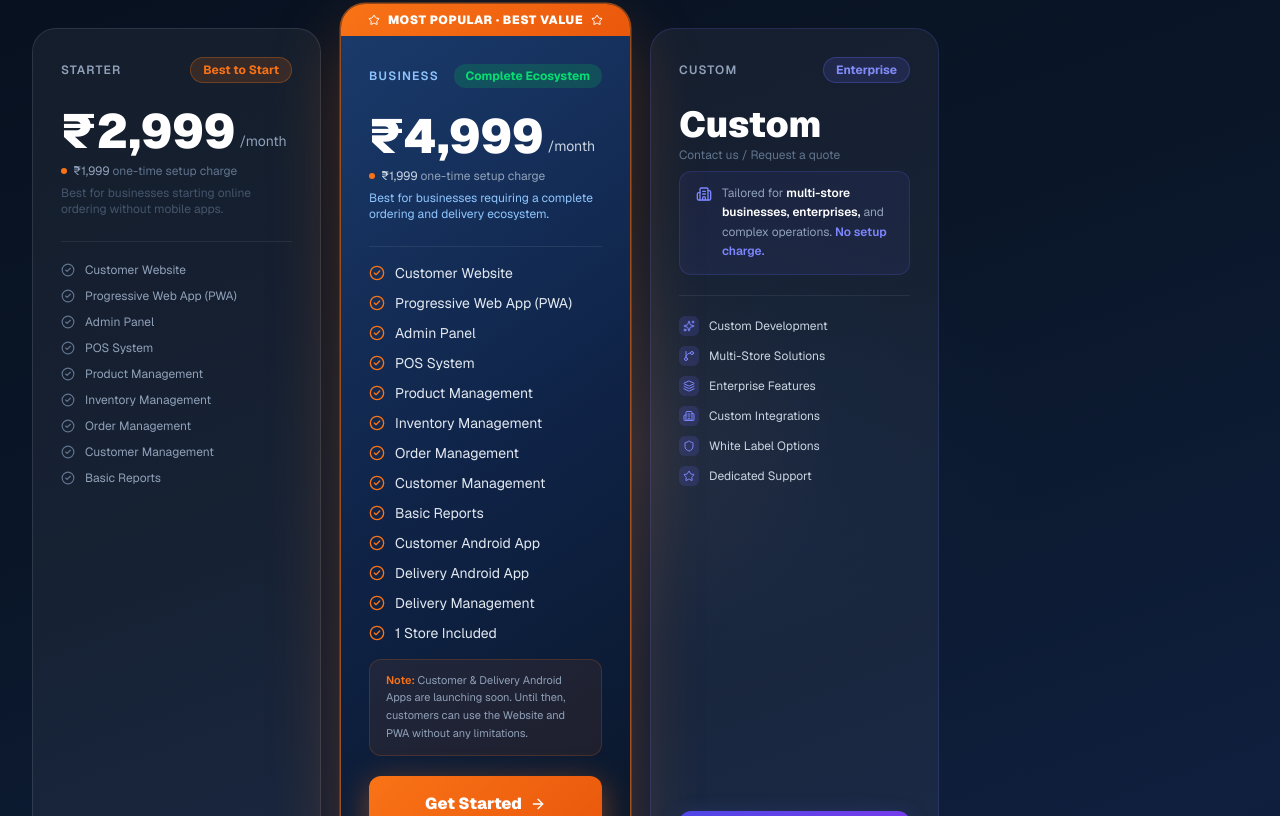
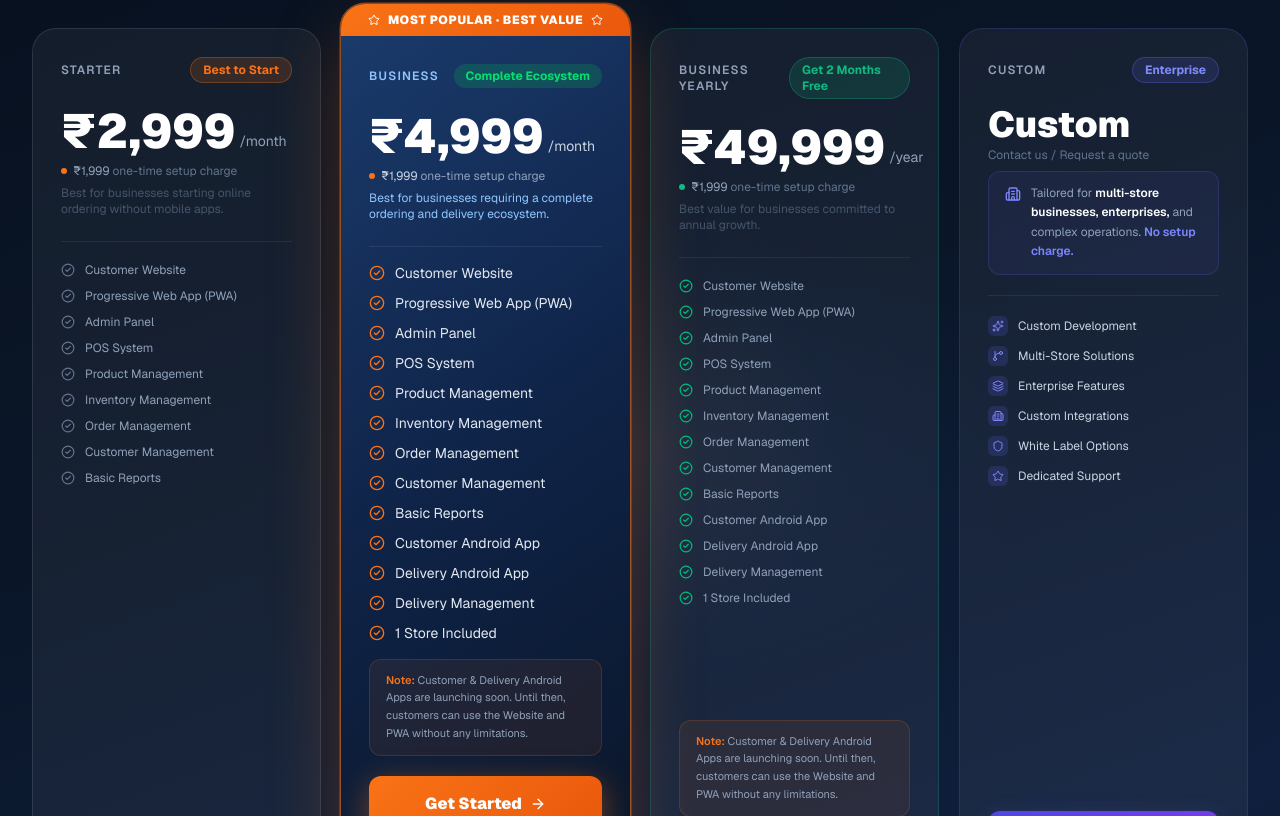
Before and after one commit to quantixtechnology/quantix-website, a Next.js app: page / in a window 1280 px wide. Shown: the part 5924-6740 px from the top of the page. Built offline with nearby package versions, Linux system fonts and the light colour scheme; no server answers.

Commit message:
chore: auto-deploy 2026-06-09 14:19

```diff
--- a/app/sections/Pricing.tsx
+++ b/app/sections/Pricing.tsx
@@ -345,7 +345,105 @@ export default function Pricing() {
             </div>
           </motion.div>
 
-          {/* ━━━ Card 3: Custom ━━━ */}
+          {/* ━━━ Card 3: Business Yearly ━━━ */}
+          <motion.div
+            initial={{ opacity: 0, y: 16 }}
+            animate={{ opacity: 1, y: 0 }}
+            transition={{ duration: 0.5, delay: 0.20, ease: "easeOut" }}
+            className="group relative rounded-3xl overflow-hidden border flex flex-col hover:-translate-y-1 transition-transform duration-300"
+            style={{
+              background: "rgba(255,255,255,0.05)",
+              borderColor: "rgba(16,185,129,0.22)",
+            }}
+            whileHover={{
+              borderColor: "rgba(16,185,129,0.45)",
+              boxShadow: "0 20px 48px rgba(16,185,129,0.12)",
+            }}
+          >
+            <div className="p-7 flex flex-col flex-1">
+              {/* Label row */}
+              <div className="flex items-center justify-between mb-6">
+                <span className="text-xs font-semibold uppercase tracking-widest text-slate-400">
+                  Business Yearly
+                </span>
+                <span
+                  className="text-xs font-bold px-3 py-1 rounded-full"
+                  style={{
+                    background: "rgba(16,185,129,0.15)",
+                    border: "1px solid rgba(16,185,129,0.30)",
+                    color: "#10b981",
+                  }}
+                >
+                  Get 2 Months Free
+                </span>
+              </div>
+
+              {/* Price */}
+              <div className="mb-6">
+                <div className="flex items-end gap-1 mb-1.5">
+                  <span className="text-5xl font-black text-white leading-none">
+                    ₹{PRICING.businessYearly.toLocaleString("en-IN")}
+                  </span>
+                  <span className="text-slate-400 text-sm mb-1">/year</span>
+                </div>
+                <div className="flex items-center gap-1.5 mt-2">
+                  <span
+                    className="inline-block w-1.5 h-1.5 rounded-full shrink-0"
+                    style={{ background: "#10b981" }}
+                  />
+                  <span className="text-slate-400 text-xs">
+                    ₹{PRICING.setup.toLocaleString("en-IN")}{" "}
+                    <span className="text-slate-500">one-time setup charge</span>
+                  </span>
+                </div>
+                <p className="text-slate-600 text-xs mt-1.5">
+                  Best value for businesses committed to annual growth.
+                </p>
+              </div>
+
+              {/* Divider */}
+              <div className="h-px mb-5" style={{ background: "rgba(255,255,255,0.07)" }} />
+
+              {/* Feature list */}
+              <ul className="space-y-2.5 flex-1 mb-5">
+                {BUSINESS_ALL_FEATURES.map((f) => (
+                  <li key={f} className="flex items-center gap-2.5">
+                    <CheckCircle2 className="w-3.5 h-3.5 text-emerald-500 shrink-0" />
+                    <span className="text-xs text-slate-400">{f}</span>
+                  </li>
+                ))}
+              </ul>
+
+              {/* Android apps note */}
+              <div
+                className="rounded-xl px-4 py-3 mb-5"
+                style={{
+                  background: "rgba(249,115,22,0.08)",
+                  border: "1px solid rgba(249,115,22,0.18)",
+                }}
+              >
+                <p className="text-[11px] text-slate-400 leading-relaxed">
+                  <span className="text-[#f97316] font-semibold">Note:</span>{" "}
+                  Customer &amp; Delivery Android Apps are launching soon. Until then,
+                  customers can use the Website and PWA without any limitations.
+                </p>
+              </div>
+
+              {/* CTA */}
+              <a
+                href="#lead-form"
+                className="flex items-center justify-center gap-2 w-full border text-white font-semibold py-3 rounded-xl transition-all text-sm hover:scale-[1.02] hover:bg-emerald-500/10"
+                style={{
+                  borderColor: "rgba(16,185,129,0.40)",
+                }}
+              >
+                <Calendar className="w-4 h-4 text-emerald-500" />
+                Get Started
+              </a>
+            </div>
+          </motion.div>
+
+          {/* ━━━ Card 4: Custom ━━━ */}
           <motion.div
             initial={{ opacity: 0, y: 16 }}
             animate={{ opacity: 1, y: 0 }}
```
